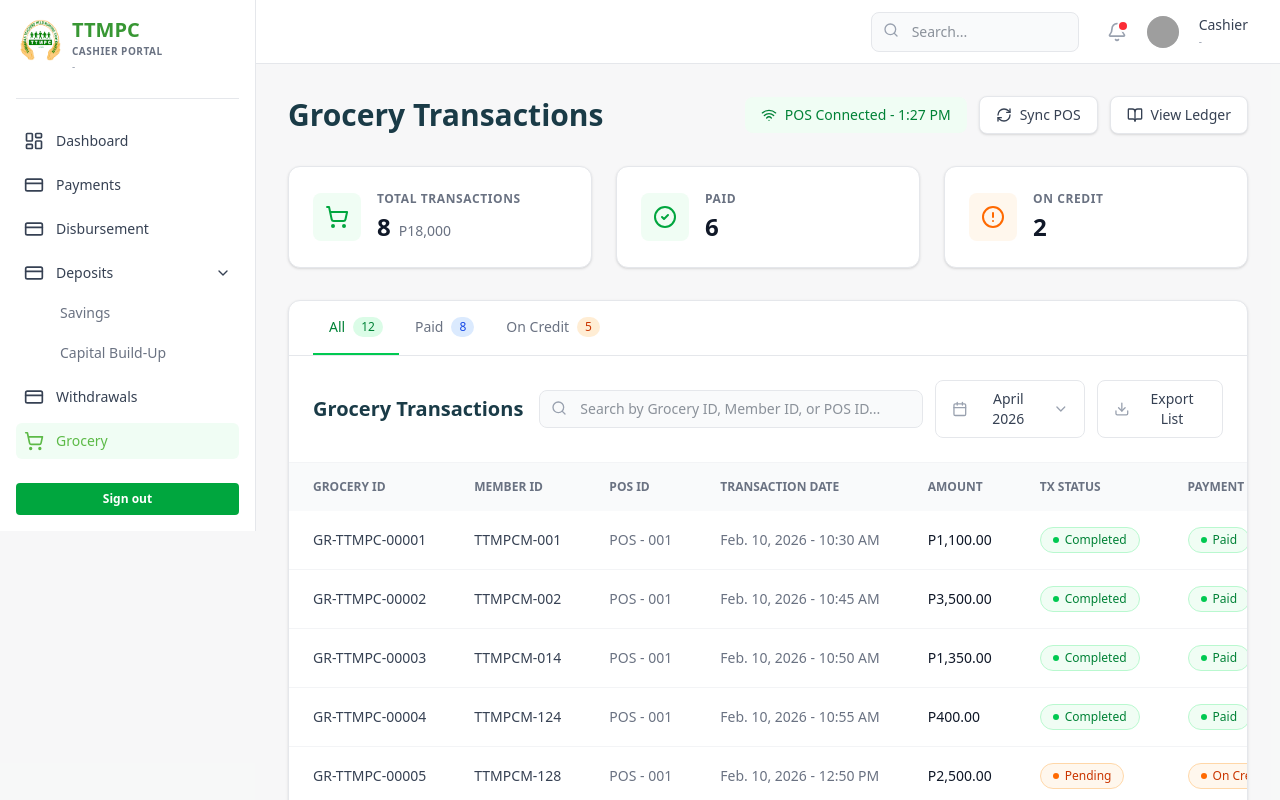
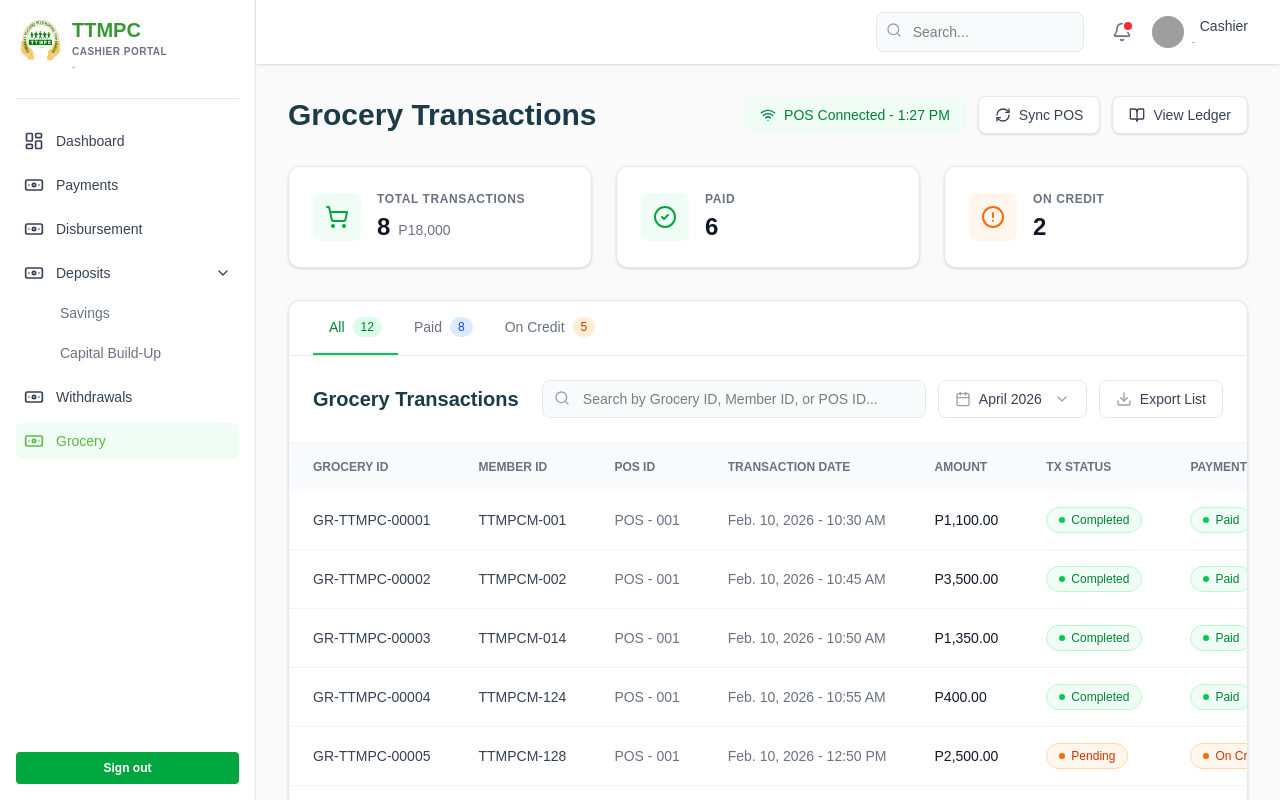
Before and after one commit to Gtabs2004/TTMPC-THESIS, a React (Vite) app in the folder TTMPC_THESIS/: page /Cashier_Grocery in a window 1280 px wide. Shown: the top 800 px of the page. Built offline with nearby package versions, Linux system fonts and the light colour scheme; no server answers; grey boxes are pictures that could not be loaded.

Commit message:
Update Cashier_Grocery.jsx

```diff
--- a/TTMPC_THESIS/src/Cashier/Components/Cashier_Grocery.jsx
+++ b/TTMPC_THESIS/src/Cashier/Components/Cashier_Grocery.jsx
@@ -4,15 +4,11 @@ import { UserAuth } from "../../contex/AuthContext";
 import { PortalSidebarIdentity, PortalTopbarIdentity } from "../../components/PortalIdentity";
 import {
   LayoutDashboard,
-  Users,
-  FileText,
-  CreditCard,
-  Calculator,
-  Activity,
-  BarChart3,
-  History,
   Search,
   Bell,
+  Banknote,
+  ChevronDown,
+  ChevronRight,
   ShoppingCart,
   CheckCircle2,
   AlertCircle,
@@ -21,9 +17,7 @@ import {
   BookOpen,
   Calendar,
   Download,
-  ChevronLeft,
-  ChevronRight,
-  ChevronDown
+  ChevronLeft
 } from 'lucide-react';
 import logo from "../../assets/img/ttmpc logo.png";
 
@@ -48,19 +42,19 @@ const Cashier_Grocery = () => {
 
   const menuItems = [
     { name: "Dashboard", icon: LayoutDashboard, path: "/Cashier_Dashboard" },
-    { name: "Payments", icon: CreditCard, path: "/Cashier_Payments" },
-    { name: "Disbursement", icon: CreditCard, path: "/Cashier_Disbursement" },
+    { name: "Payments", icon: Banknote, path: "/Cashier_Payments" },
+    { name: "Disbursement", icon: Banknote, path: "/Cashier_Disbursement" },
     {
       name: "Deposits",
-      icon: CreditCard,
+      icon: Banknote,
       isDropdown: true,
       subItems: [
         { name: "Savings", path: "/Cashier_Savings" },
-        { name: "Capital Build-Up", path: "/Cashier_CBU" }
-      ]
+        { name: "Capital Build-Up", path: "/Cashier_CBU" },
+      ],
     },
-    { name: "Withdrawals", icon: CreditCard, path: "/Cashier_Withdrawals" },
-    { name: "Grocery", icon: ShoppingCart, path: "/Cashier_Grocery" },
+    { name: "Withdrawals", icon: Banknote, path: "/Cashier_Withdrawals" },
+    { name: "Grocery", icon: Banknote, path: "/Cashier_Grocery" },
   ];
 
   const handleSignOut = async (e) => {
@@ -89,9 +83,10 @@ const Cashier_Grocery = () => {
   };
 
   return (
-    <div className="flex min-h-screen bg-gray-50/50 text-gray-800 font-sans">
+   <div className="flex h-screen w-full bg-[#FAFAFA] overflow-hidden">
 
-      {/* --- SIDEBAR --- */}
+         {/* SIDEBAR */}
+         {/* FIX 2: Ensure sidebar is h-full and can scroll internally if menus get too long */}
          <aside className="bg-white w-64 h-full p-4 flex flex-col border-r border-gray-200 shrink-0 overflow-y-auto">
            <div className="flex flex-row items-start gap-2 mb-6 shrink-0">
              <img src={logo} alt="Logo" className="h-12 w-auto" />
@@ -174,23 +169,21 @@ const Cashier_Grocery = () => {
       <div className="flex-1 flex flex-col min-w-0">
 
         {/* Top Header */}
-        <header className="bg-white h-16 border-b border-gray-200 flex items-center justify-end px-8 sticky top-0 z-10">
+        <header className="sticky top-0 z-10 bg-white h-16 shadow-sm flex items-center justify-end px-8 shrink-0">
           <div className="relative">
-            <Search className="absolute left-3 top-2.5 h-4 w-4 text-gray-400"/>
+            <Search className="absolute left-2.5 top-2.5 h-4 w-4 text-gray-400" />
             <input
               type="text"
               placeholder="Search..."
-              className="bg-gray-50 w-52 h-10 rounded-lg border border-gray-200 px-10 py-1 text-sm focus:outline-none focus:ring-2 focus:ring-green-500"
+              className="bg-gray-50 w-52 h-10 rounded-lg border border-gray-200 px-4 pl-9 py-1 text-sm focus:outline-none focus:ring-2 focus:ring-green-500"
             />
           </div>
-          <button className="ml-6 relative p-1 rounded-full text-gray-400 hover:text-gray-600 hover:bg-gray-100 transition-colors">
+          <button className="ml-6 relative p-1 rounded-full text-gray-500 hover:bg-gray-100 transition-colors">
             <Bell className="w-5 h-5"/>
             <span className="absolute top-1 right-1 block h-2 w-2 rounded-full bg-red-500 ring-2 ring-white"></span>
           </button>
           <img src="src/assets/img/cashier-profile.png" alt="Profile" className="ml-4 w-8 h-8 rounded-full object-cover bg-gray-200" />
-          <div className="ml-3 hidden md:block">
-             <PortalTopbarIdentity className="text-sm font-medium text-gray-700" fallbackRole="Cashier" />
-          </div>
+          <PortalTopbarIdentity className="font-medium text-sm text-gray-700 ml-2" fallbackRole="Cashier" />
         </header>
 
         {/* Page Content */}
@@ -208,7 +201,7 @@ const Cashier_Grocery = () => {
                 <RefreshCw className="w-4 h-4" />
                 Sync POS
               </button>
-              <Link to="/grocery-ledger" className="inline-flex items-center gap-2 bg-white border border-gray-200 text-gray-700 px-4 py-2 rounded-lg text-sm font-medium hover:bg-gray-50 transition-colors shadow-sm">
+              <Link to="/" className="inline-flex items-center gap-2 bg-white border border-gray-200 text-gray-700 px-4 py-2 rounded-lg text-sm font-medium hover:bg-gray-50 transition-colors shadow-sm">
                 <BookOpen className="w-4 h-4" />
                 View Ledger
               </Link>
```
Lines whose indentation alone changed are shown as unchanged.
